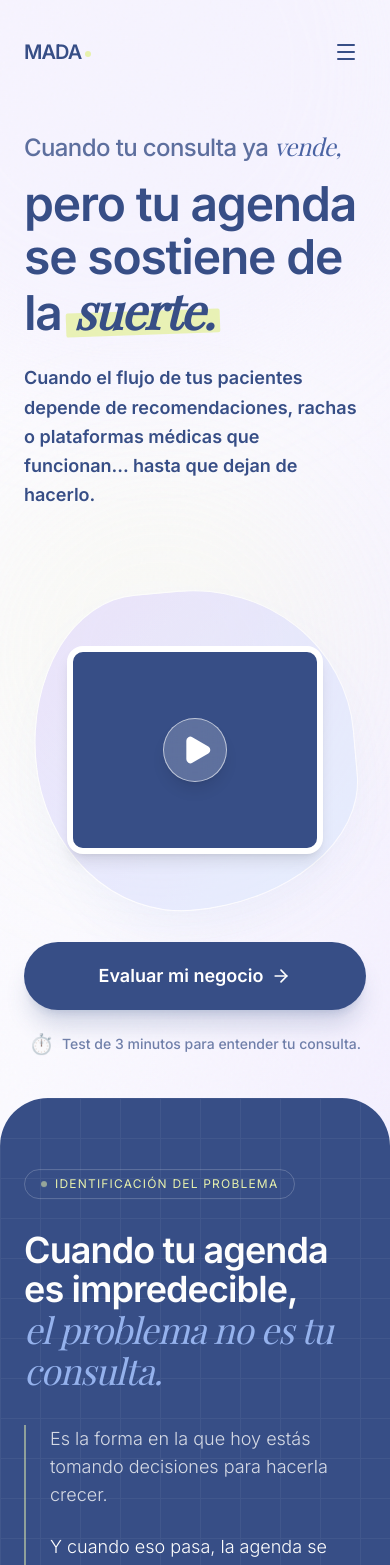
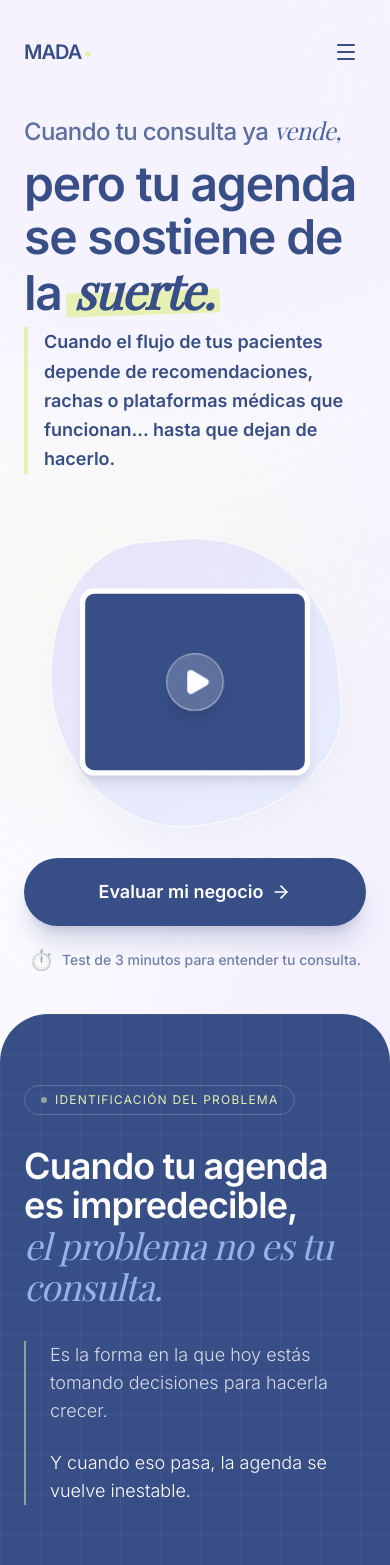
Before and after one commit to Asai07/mada-medico, a React (Vite) app: page / in a window 390 px wide. Shown: the top 1565 px of the page. Built offline with nearby package versions, Linux system fonts and the light colour scheme; a web font is replaced by a local one.

Commit message:
hero arreglado

```diff
--- a/src/components/Hero.jsx
+++ b/src/components/Hero.jsx
@@ -4,7 +4,7 @@ import { ArrowRight, Play } from 'lucide-react';
 
 const Hero = () => {
     return (
-        <section className="relative min-h-screen flex items-center pt-32 pb-20 overflow-hidden bg-gradient-to-br from-[#fdfcff] via-[#fbfaff] to-[#f4f0ff] font-sans">
+        <section className="relative min-h-screen flex items-center pt-28 pb-20 overflow-hidden bg-gradient-to-br from-[#fdfcff] via-[#fbfaff] to-[#f4f0ff] font-sans">
 
             {/* --- Background Elements --- */}
             <div className="absolute inset-0 z-0 pointer-events-none">
@@ -13,7 +13,7 @@ const Hero = () => {
                 <div className="absolute top-[40%] -left-[10%] w-[400px] h-[400px] bg-[#e7f1ad]/10 rounded-full blur-3xl"></div>
             </div>
 
-            <div className="max-w-7xl mx-auto px-6 md:px-12 w-full grid grid-cols-1 lg:grid-cols-12 gap-12 items-center relative z-10">
+            <div className="max-w-7xl mx-auto px-6 md:px-12 w-full grid grid-cols-1 lg:grid-cols-12 gap-8 lg:gap-12 items-center relative z-10">
 
                 {/* --- COLUMNA IZQUIERDA (Texto) --- */}
                 <div className="lg:col-span-7 flex flex-col justify-center">
@@ -23,9 +23,9 @@ const Hero = () => {
                         transition={{ duration: 0.8, ease: "easeOut" }}
                     >
                         {/* --- HEADLINE --- */}
-                        <div className="mb-6">
-                            {/* Intro: Tamaño ajustado */}
-                            <h2 className="text-[1.5rem] sm:text-4xl lg:text-5xl text-[#374e86]/80 font-medium mb-3 tracking-tight whitespace-nowrap">
+                        <div className="mb-2 md:mb-6">
+                            {/* Intro */}
+                            <h2 className="text-[1.5rem] sm:text-4xl lg:text-5xl text-[#374e86]/80 font-medium mb-2 tracking-tight whitespace-nowrap">
                                 Cuando tu consulta ya <span className="font-serif italic text-[#4a63a3]">vende,</span>
                             </h2>
 
@@ -46,16 +46,16 @@ const Hero = () => {
                             </h1>
                         </div>
 
-                        {/* --- PÁRRAFO DESTACADO --- */}
-                        {/* CAMBIOS:
-                            1. font-semibold (más grueso para destacar)
-                            2. mb-6 (menos margen abajo para acercarlo al video en móvil)
+                        {/* --- PÁRRAFO DESTACADO CON FRANJA --- */}
+                        {/* - border-l-4 border-[#e7f1ad]: La franja verde lateral.
+                           - pl-4: Espacio interno para separar el texto de la franja.
+                           - mb-4: Margen reducido para acercar el video.
                         */}
                         <motion.p
                             initial={{ opacity: 0 }}
                             animate={{ opacity: 1 }}
                             transition={{ delay: 0.6, duration: 0.8 }}
-                            className="text-lg md:text-xl text-[#374e86] max-w-2xl leading-relaxed mb-6 font-semibold"
+                            className="text-lg md:text-xl text-[#374e86] max-w-2xl leading-relaxed mb-4 font-semibold border-l-4 border-[#e7f1ad] pl-4"
                         >
                             Cuando el flujo de tus pacientes depende de recomendaciones, rachas o plataformas médicas que funcionan... hasta que dejan de hacerlo.
                         </motion.p>
@@ -90,11 +90,11 @@ const Hero = () => {
                 </div>
 
                 {/* --- COLUMNA DERECHA (VIDEO + CTA MÓVIL) --- */}
-                {/* CAMBIO: mt-2 en lugar de mt-8 para reducir el espacio con el texto superior */}
-                <div className="lg:col-span-5 relative flex flex-col items-center justify-center mt-2 lg:mt-0">
+                {/* CAMBIO: mt-0 para eliminar espacio extra en móvil y pegar el video al texto */}
+                <div className="lg:col-span-5 relative flex flex-col items-center justify-center mt-0 lg:mt-0">
 
                     {/* VIDEO CONTAINER */}
-                    <div className="relative w-[320px] h-[320px] lg:w-[450px] lg:h-[450px] flex items-center justify-center pointer-events-none">
+                    <div className="relative w-[320px] h-[320px] lg:w-[450px] lg:h-[450px] flex items-center justify-center pointer-events-none scale-90 md:scale-100">
                         <motion.div
                             animate={{
                                 borderRadius: ["60% 40% 30% 70%/60% 30% 70% 40%", "30% 60% 70% 40%/50% 60% 30% 60%", "60% 40% 30% 70%/60% 30% 70% 40%"],
@@ -124,7 +124,7 @@ const Hero = () => {
                         initial={{ opacity: 0, y: 20 }}
                         animate={{ opacity: 1, y: 0 }}
                         transition={{ delay: 0.8 }}
-                        className="flex lg:hidden flex-col items-center gap-5 mt-8 w-full"
+                        className="flex lg:hidden flex-col items-center gap-5 mt-4 w-full"
                     >
                         <motion.button
                             whileHover={{ scale: 1.02 }}
```
